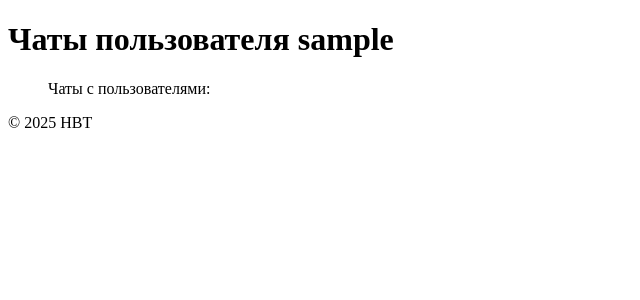
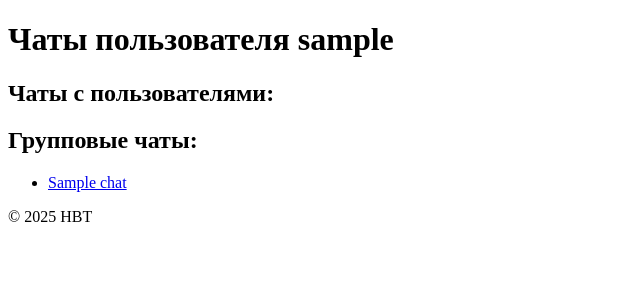
Before and after one commit to banworddd/HBT, a Django app: template messenger/templates/messenger/chats.html in a window 1280 px wide. Shown: the top 300 px of the page, without its empty margins (0-640 px from the left). Run offline with Django 5.2, Linux system fonts and the light colour scheme; tables that the repository leaves empty hold one stand-in row (values such as "Sample post"); the template is opened without the code that fills it: values that come from a table or form of the project are taken from there, most other values are stand-ins (such as "Sample title", 1, 10 or a date in 2020).

Commit message:
add group chats on chats view

```diff
--- a/messenger/templates/messenger/chats.html
+++ b/messenger/templates/messenger/chats.html
@@ -4,8 +4,9 @@
 
 {% block content %}
     <h1>Чаты пользователя {{ username }}</h1>
+    <div>
+        <h2>Чаты с пользователями:</h2>
         <ul>
-        Чаты с пользователями:
             {% for user, chat_info in messages.items %}
                 <li>
                     <ul>
@@ -24,4 +25,17 @@
                 </li>
             {% endfor %}
         </ul>
+    </div>
+    <div>
+        <h2>Групповые чаты:</h2>
+        <ul>
+            {% for group_chat in group_chats %}
+                <li>
+                    <a href="{% url 'group_messages' chat_id=group_chat.id %}">{{ group_chat.name }}</a>
+                </li>
+            {% empty %}
+                <li>Нет групповых чатов</li>
+            {% endfor %}
+        </ul>
+    </div>
 {% endblock %}
--- a/messenger/views.py
+++ b/messenger/views.py
@@ -29,6 +29,7 @@ def chatsview(request, username):
     chats = Chats.objects.filter(
         Q(user_1=user_id) | Q(user_2=user_id)
     ).select_related('user_1', 'user_2')
+    group_chats = Chats.objects.filter(users = user)
 
     messages_dict = {}
     for chat in chats:
@@ -39,7 +40,7 @@ def chatsview(request, username):
             'message': last_message.text if last_message else None
         }
 
-    return render(request, 'messenger/chats.html', {'username': username, 'messages': messages_dict})
+    return render(request, 'messenger/chats.html', {'username': username, 'messages': messages_dict, 'group_chats': group_chats})
 
 def messagesview(request, chat_id):
     redirect_response = check_user_status(request)
@@ -280,9 +281,8 @@ def create_group_chat(request):
             name = form.cleaned_data['name']
             users = form.cleaned_data['users']
             all_users = users.union(user_set)
-            print(all_users)
             new_chat = Chats.objects.create(name = name, is_group = True)
-            new_chat.users.set(users)
+            new_chat.users.set(all_users)
             new_chat.admins.add(request.user)
             new_chat.save()
             return redirect('group_messages', chat_id = new_chat.id)
```
Lines whose indentation alone changed are shown as unchanged.
